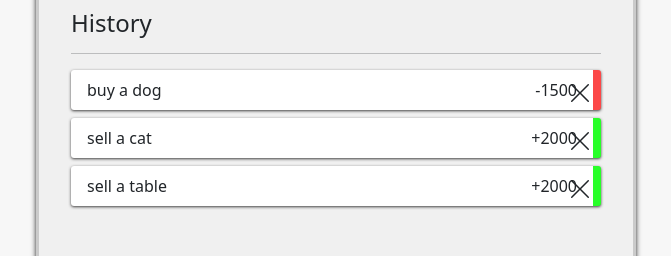
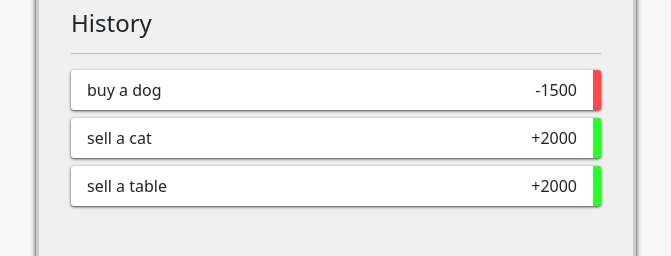
Before and after one commit to patrickchennn/react-projects, a React app in the folder expense-tracker/: page / in a window 1280 px wide. Shown: the part 412-668 px from the top of the page, without its empty margins (304-975 px from the left). Built offline with nearby package versions, Linux system fonts and the light colour scheme.

Commit message:
add animation for history transaction card component

```diff
--- a/expense-tracker/src/App.jsx
+++ b/expense-tracker/src/App.jsx
@@ -12,19 +12,19 @@ const App = () => {
       id:1,
       title:"buy a dog",
       amount:-1500,
-      areIncomeOrExpense:"expense-card"
+      areIncomeOrExpense:"my-expense-card"
     },
     {
       id:2,
       title:"sell a cat",
       amount:2000,
-      areIncomeOrExpense:"income-card"
+      areIncomeOrExpense:"my-income-card"
     },
     {
       id:7,
       title:"sell a table",
       amount:2000,
-      areIncomeOrExpense:"income-card"
+      areIncomeOrExpense:"my-income-card"
     }
   ])
 
--- a/expense-tracker/src/components/HistoryCard.jsx
+++ b/expense-tracker/src/components/HistoryCard.jsx
@@ -1,15 +1,31 @@
+import { useState } from "react"
 const HistoryCard = ({transaction,onDelete}) => {
+  const [isDeleteBtnShowed,setDeleteBtnShowed] = useState(false)
+
+  const showDeleteBtn = () => setDeleteBtnShowed(true)
+  const hideDeleteBtn = () => setDeleteBtnShowed(false)
+
+  // if the delete history btn showed, do the provided animation...
+  const historyCardStyles = `my-history-card
+    ${transaction.areIncomeOrExpense}
+    ${isDeleteBtnShowed ? "my-history-card-on-hover" : "my-history-card-off-hover"}`
+  ;
+
+  const deleteHistoryBtnStyles = `btn position-absolute top-0 end-0 ${isDeleteBtnShowed ? "d-inline" : "d-none"}`;
+
   return (
-    <div className={transaction.areIncomeOrExpense}>
+    <div className="position-relative"
+      onMouseEnter={showDeleteBtn}
+      onMouseLeave={hideDeleteBtn}>
+      <div className={historyCardStyles}>
         <span>{transaction.title}</span>
-      {/* if transaction.amount is positive, add the plus sign(to indicate it's a positive value!)*/}
+        {/* if the transaction.amount is postive, add "+" sign before the transaction.amount */}
+        {/* else, no need to do anything couse negative sign already in there */}
         <span>{transaction.amount>0 ? `+${transaction.amount}` : transaction.amount}</span>
+      </div>
+
       <button
-        className='
-          btn
-          p-0
-          position-absolute
-          end-0'
+          className={deleteHistoryBtnStyles}
           onClick={() => onDelete(transaction.id)}>
           <svg xmlns="http://www.w3.org/2000/svg" width="24" height="24" fill="currentColor" className="bi bi-x-lg" viewBox="0 0 16 16">
             <path d="M2.146 2.854a.5.5 0 1 1 .708-.708L8 7.293l5.146-5.147a.5.5 0 0 1 .708.708L8.707 8l5.147 5.146a.5.5 0 0 1-.708.708L8 8.707l-5.146 5.147a.5.5 0 0 1-.708-.708L7.293 8 2.146 2.854Z"/>
--- a/expense-tracker/src/components/ShowBalance.jsx
+++ b/expense-tracker/src/components/ShowBalance.jsx
@@ -9,7 +9,7 @@ const ShowBalance = ({transactions}) => {
     // console.log(transaction,typeof(transaction));
 
     totalMoney += transaction.amount
-    transaction.areIncomeOrExpense==="income-card" ? income+=transaction.amount : expense += transaction.amount
+    transaction.areIncomeOrExpense==="my-income-card" ? income+=transaction.amount : expense += transaction.amount
   })
   // console.log(income,expense,totalMoney);
 
@@ -23,12 +23,8 @@ const ShowBalance = ({transactions}) => {
         }}>{formatCurrency(totalMoney)}</span>
       </div>
 
-      <div
-        className="d-flex mt-3"
-        style={{
-          boxShadow: "0px 1px 3px rgb(0, 0, 0)"
-        }}>
-        <div className='income'>
+      <div className="d-flex mt-3" style={{boxShadow: "0px 1px 3px rgb(0, 0, 0)"}}>
+        <div className='my-income-total'>
           <h4>INCOME</h4>
           <span style={{
             color:"#99FF99",
@@ -38,7 +34,7 @@ const ShowBalance = ({transactions}) => {
 
         <div className="vr"></div>
 
-        <div className='expense'>
+        <div className='my-expense-total'>
           <h4>EXPENSE</h4>
           <span style={{
             color:"#FF0066",
--- a/expense-tracker/src/styles/App.scss
+++ b/expense-tracker/src/styles/App.scss
@@ -15,14 +15,8 @@ h4{margin-bottom: 0 !important;}
     box-shadow: 0px 0px 5px rgb(36, 35, 35);
 }
 
-.vr{
-    background-color: $bg-col;
-    height: inherit;
-    width: .5rem;
-}
-
-.income,
-.expense{
+.my-income-total,
+.my-expense-total{
     width: 100%;
     background-color: white;
     padding: 1rem 1.75rem;
@@ -31,26 +25,33 @@ h4{margin-bottom: 0 !important;}
     align-items: center;
 }
 
-.income-card,.expense-card{
+.my-history-card{
     background-color: white;
     padding: 0.5rem 1rem;
     border-radius: 3px;
-    position: relative;
     display: flex;
     justify-content: space-between;
     box-shadow: 0px 1px 3px rgb(63, 62, 62);
-    &:hover{
-        transition-duration: 500ms;
-        transition-timing-function:ease-out;
-    }
 }
 
-.income-card{
-    border-right: 8px solid rgb(40, 255, 40);
-
+// This will be used when the user hover the history card container and the button
+.my-history-card-on-hover{
+    transition-property: border-right;
+    transition-duration: 500ms;
+    transition-timing-function:ease-out;
+    border-right-width: 50px !important;
 }
 
-.expense-card{
+// This will be used when the user hover the history card container and the button
+.my-history-card-off-hover{
+    transition-duration: 500ms;
+    border-right-width: 8px !important;
+}
+
+.my-income-card{
+    border-right: 8px solid rgb(40, 255, 40);
+}
+
+.my-expense-card{
     border-right: 8px solid rgb(252, 72, 72);
-
 }
```
Lines whose indentation alone changed are shown as unchanged.
